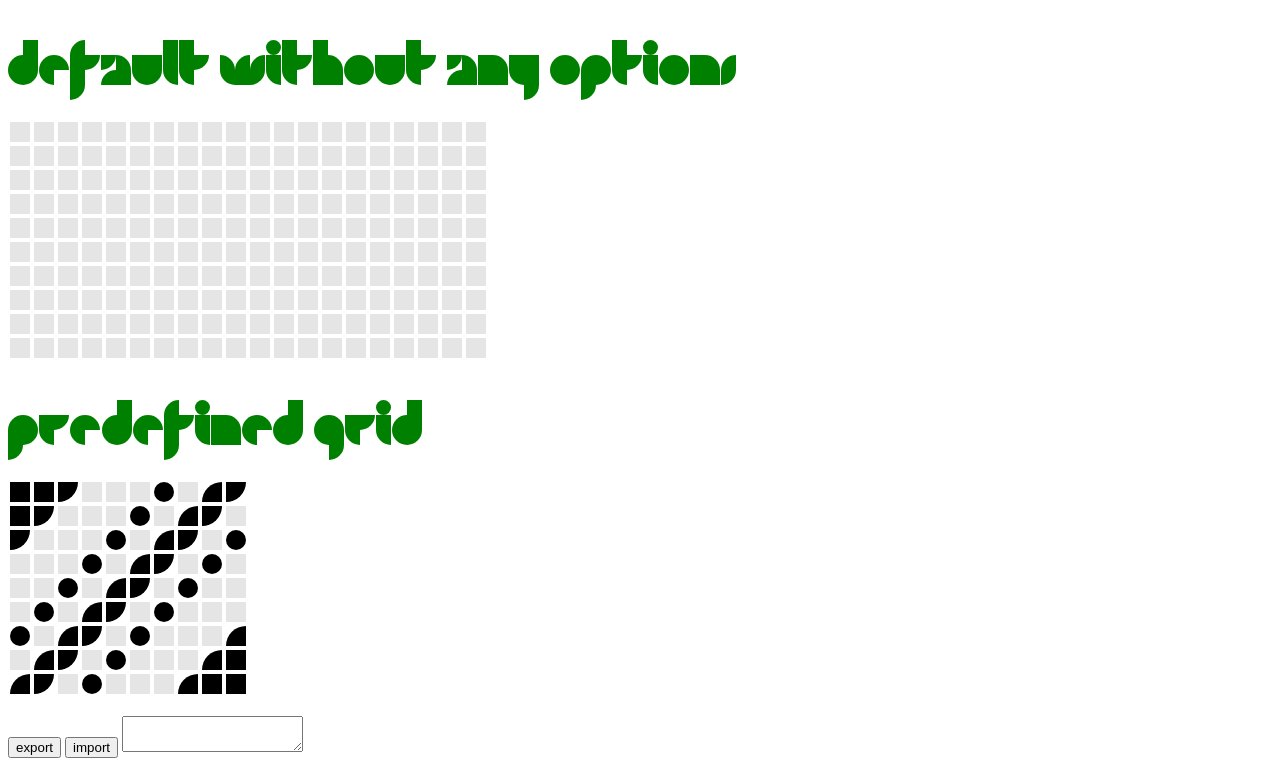
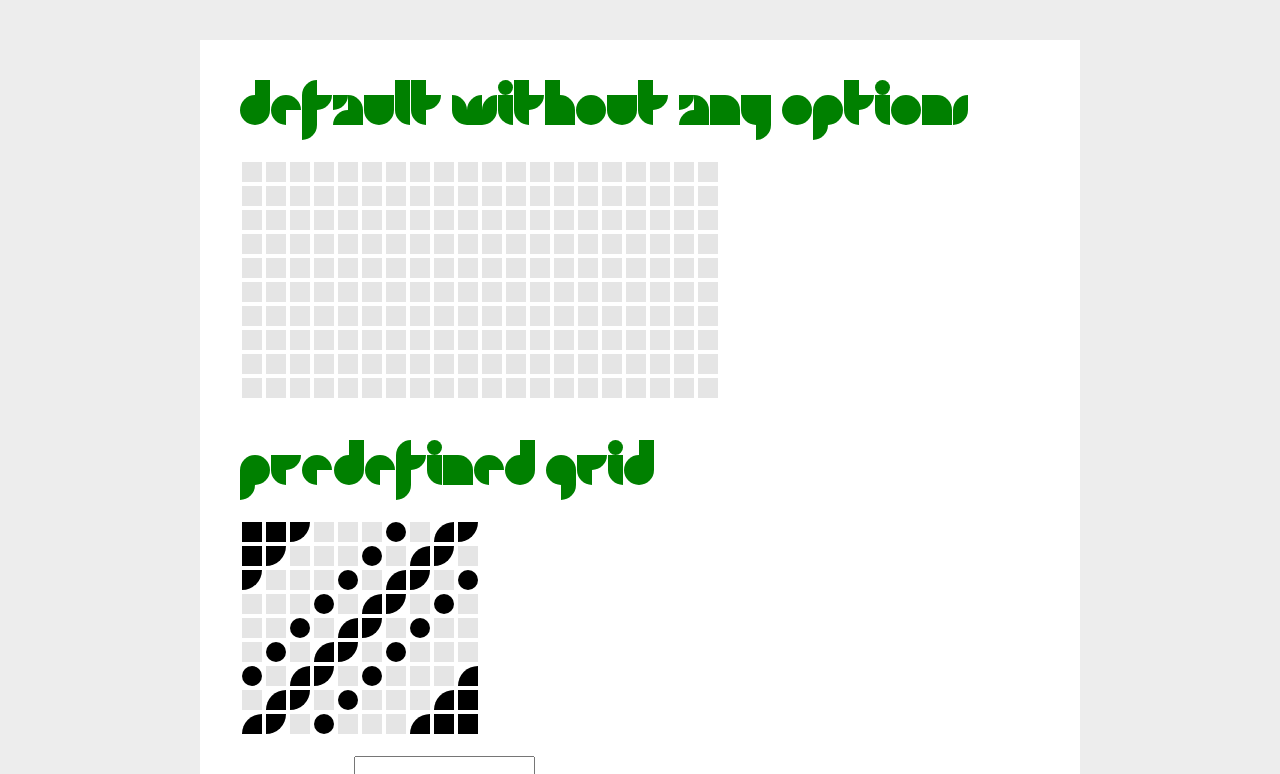
Before and after one commit to timurc/Rounded, a website built with webpack: page index.html in a window 1280 px wide. Shown: the top 774 px of the page. Built offline with nearby package versions, Linux system fonts and the light colour scheme.

Commit message:
feat(examples): basic page layout

```diff
--- a/style.less
+++ b/style.less
@@ -1,3 +1,15 @@
+body {
+	background: #ededed;
+	margin: 0;
+}
+
+main {
+	margin: 40px auto;
+	width: 800px;
+	background: white;
+	padding: 40px;
+}
+
 #Grid-2 {
 	margin: 20px 0;
 }
@@ -28,7 +40,11 @@
 
 .heading {
 	font-size: 0;
-	margin: 40px 0 20px;
+	margin: 0 0 20px;
+
+	&:not(:first-child) {
+		margin-top: 40px;
+	}
 
 	.rounded-grid {
 		&_cell {
```
